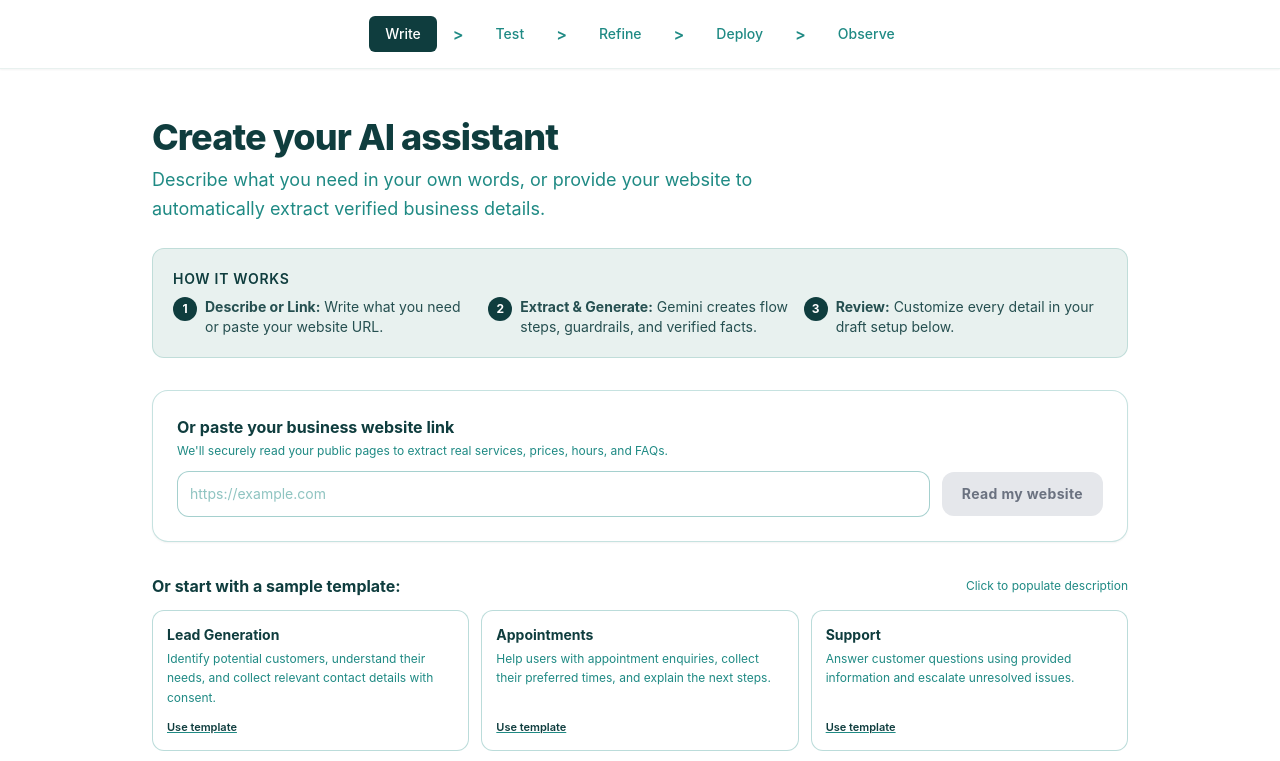
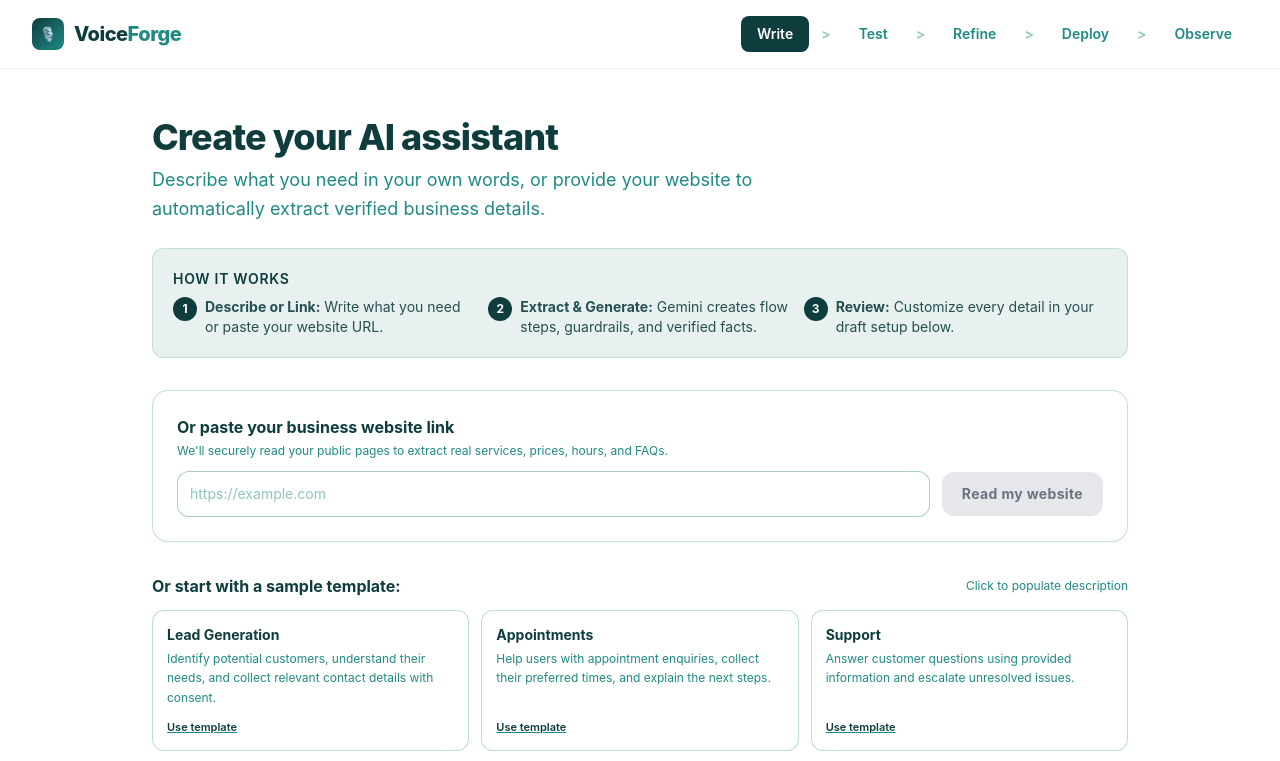
Before and after one commit to RajSingh-webdev/VoiceForge, a Next.js app: page /write in a window 1280 px wide. Shown: the top 761 px of the page. Built offline with nearby package versions, Linux system fonts and the light colour scheme.

Commit message:
feat(ui): add VoiceForge project name and logo at top left corner of navbar

```diff
--- a/components/Stepper.tsx
+++ b/components/Stepper.tsx
@@ -15,24 +15,42 @@ export default function Stepper() {
   const pathname = usePathname();
 
   return (
-    <nav className="w-full bg-white border-b border-[#E8F1EF] py-4 px-6 shadow-sm">
-      <div className="max-w-3xl mx-auto flex items-center justify-center space-x-2 sm:space-x-4">
+    <nav className="w-full bg-white border-b border-[#E8F1EF] py-3.5 px-4 sm:px-8 shadow-xs sticky top-0 z-50">
+      <div className="max-w-7xl mx-auto flex flex-col md:flex-row items-center justify-between gap-3 md:gap-0">
+        {/* Top Left: Project Name */}
+        <div className="w-full md:w-auto flex items-center justify-between md:justify-start">
+          <Link
+            href="/write"
+            className="flex items-center space-x-2.5 text-[#0F3D3E] hover:opacity-90 transition-opacity"
+            id="brand-logo"
+          >
+            <span className="w-8 h-8 rounded-lg bg-gradient-to-br from-[#0F3D3E] to-[#1F8A84] flex items-center justify-center text-white font-extrabold text-sm shadow-xs">
+              🎙️
+            </span>
+            <span className="font-extrabold text-lg sm:text-xl tracking-tight text-[#0F3D3E]">
+              Voice<span className="text-[#1F8A84]">Forge</span>
+            </span>
+          </Link>
+        </div>
+
+        {/* Stepper Navigation Steps */}
+        <div className="flex items-center justify-center space-x-1.5 sm:space-x-3 overflow-x-auto max-w-full py-0.5">
           {steps.map((step, index) => {
             const isActive = pathname === step.path;
             return (
-            <div key={step.path} className="flex items-center">
+              <div key={step.path} className="flex items-center shrink-0">
                 <Link
                   href={step.path}
-                className={`px-4 py-2 rounded-md text-sm font-medium transition-colors ${
+                  className={`px-3 py-1.5 sm:px-4 sm:py-2 rounded-lg text-xs sm:text-sm font-semibold transition-all ${
                     isActive
-                    ? 'bg-[#0F3D3E] text-white'
+                      ? 'bg-[#0F3D3E] text-white shadow-xs'
                       : 'text-[#1F8A84] hover:bg-[#E8F1EF] hover:text-[#0F3D3E]'
                   }`}
                 >
                   {step.name}
                 </Link>
                 {index < steps.length - 1 && (
-                <span className="ml-2 sm:ml-4 text-[#1F8A84] font-semibold select-none">
+                  <span className="ml-1.5 sm:ml-3 text-[#1F8A84]/50 font-semibold select-none text-xs sm:text-sm">
                     &gt;
                   </span>
                 )}
@@ -40,6 +58,7 @@ export default function Stepper() {
             );
           })}
         </div>
+      </div>
     </nav>
   );
 }
```
Lines whose indentation alone changed are shown as unchanged.
